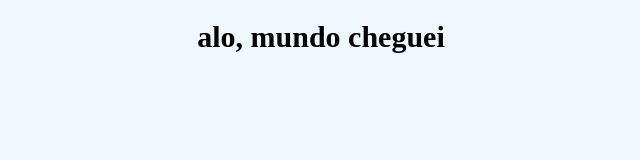
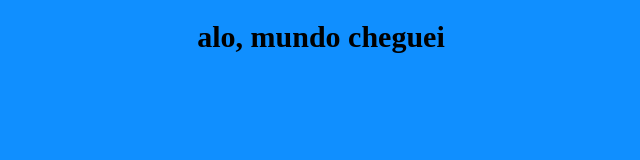
Before and after one commit to davipaschoarelli-ux/primeiro-repositorio1, a plain HTML site: page index.html in a window 1280 px wide. Shown: the whole page, without its empty margins (319-959 px from the left). Drawn offline with Linux system fonts and the light colour scheme.

```diff
--- a/style.css
+++ b/style.css
@@ -1,5 +1,5 @@
 body {
-    background-color: aliceblue;
+    background-color: #108fff;
      color: black;
 }
 
```
